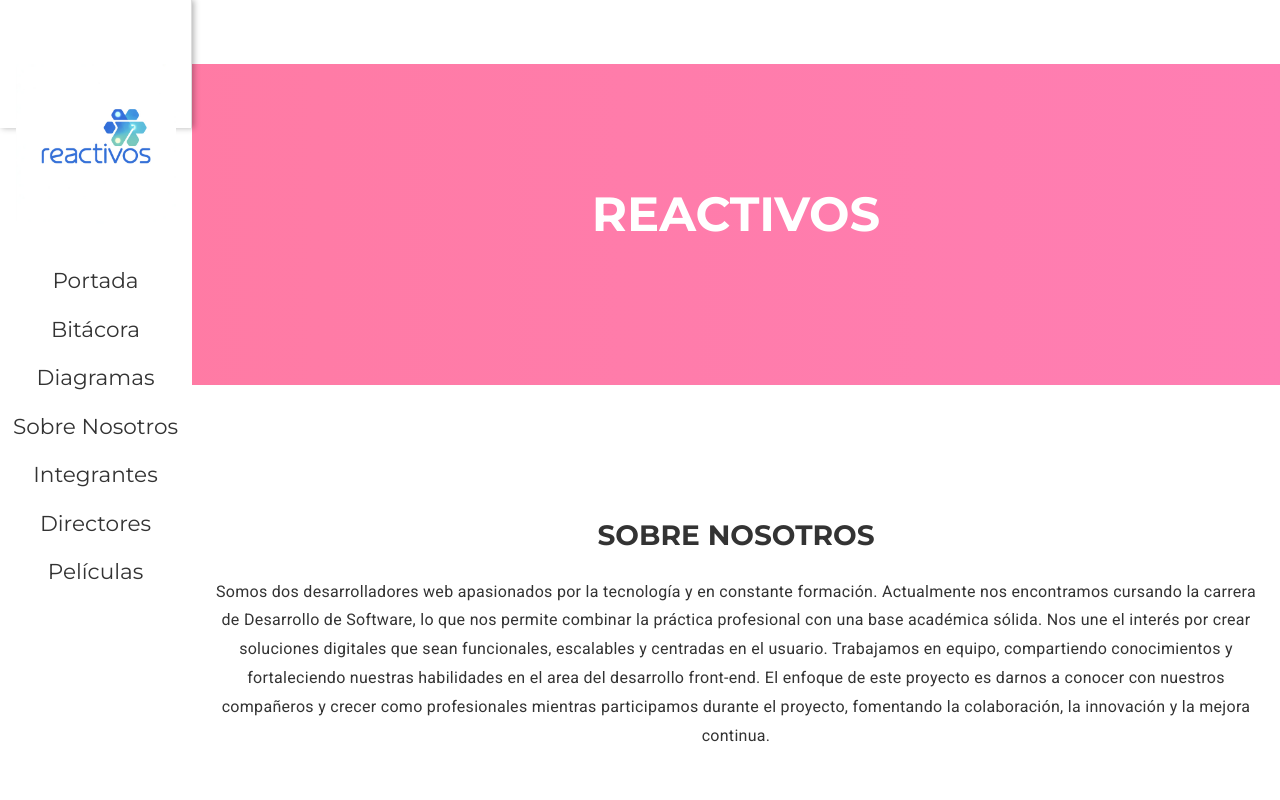
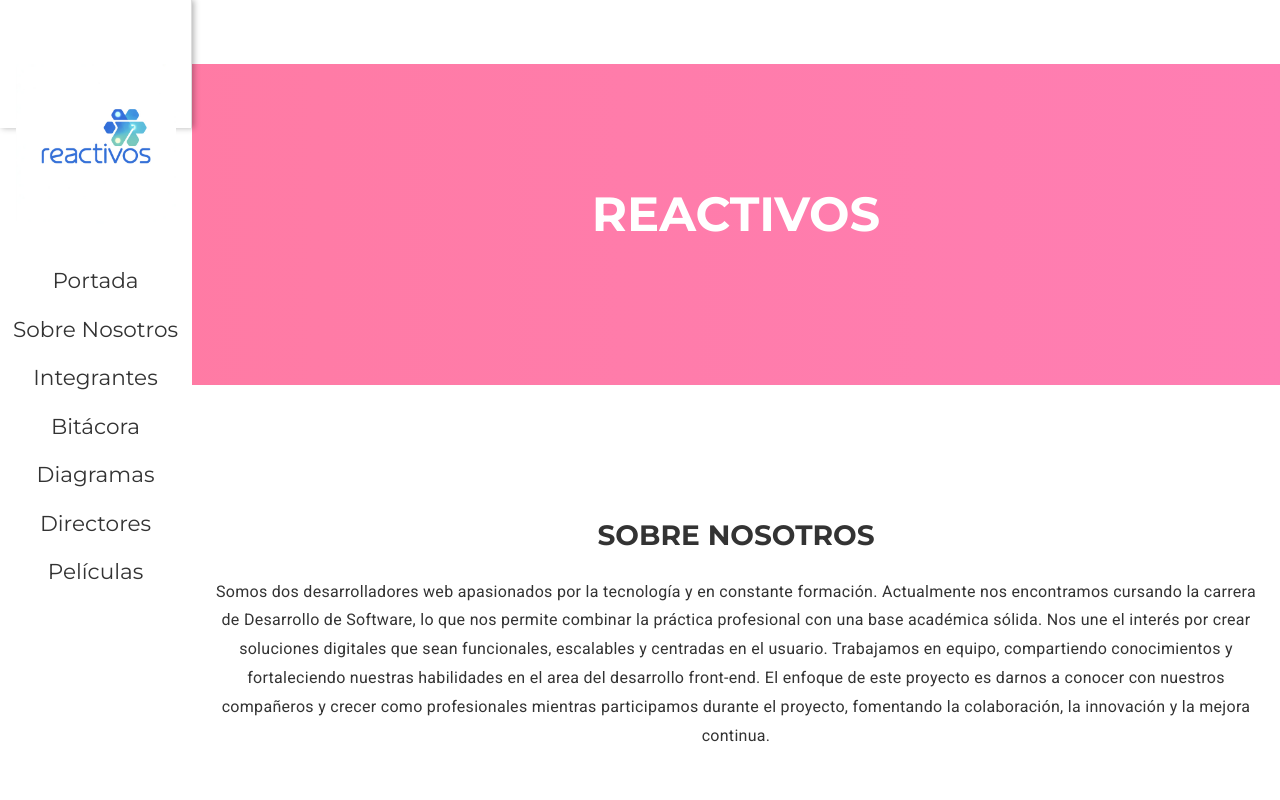
Before and after one commit to sanavalos/dswf-tp3-grupo16, a React (Vite) app: page / in a window 1280 px wide. Shown: the top 800 px of the page. Built offline with nearby package versions, Linux system fonts and the light colour scheme.

Commit message:
chore: sort items from Sidebar

```diff
--- a/src/components/sidebar/index.jsx
+++ b/src/components/sidebar/index.jsx
@@ -24,10 +24,10 @@ function Sidebar() {
 
   const sidebarItems = [
     { id: "1", name: "Portada", path: "/" },
-    { id: "2", name: "Bitácora", path: "/bitacora" },
-    { id: "3", name: "Diagramas", path: "/diagramas" },
-    { id: "4", name: "Sobre Nosotros", path: "/#nosotros" },
-    { id: "5", name: "Integrantes", path: "/#integrantes" },
+    { id: "2", name: "Sobre Nosotros", path: "/#nosotros" },
+    { id: "3", name: "Integrantes", path: "/#integrantes" },
+    { id: "4", name: "Bitácora", path: "/bitacora" },
+    { id: "5", name: "Diagramas", path: "/diagramas" },
     { id: "6", name: "Directores", path: "/directores" },
     { id: "7", name: "Películas", path: "/peliculas" },
   ];
```
